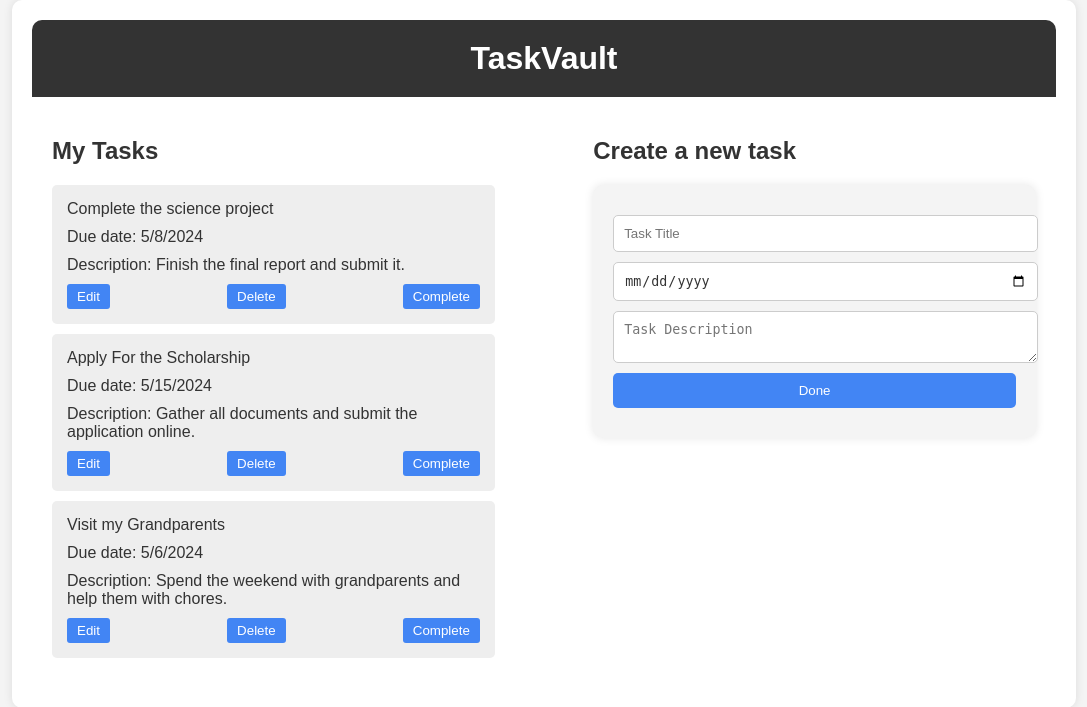
After one commit to osamanazar47/TaskVault, a Flask app: template Frontend/templates/user_tasks.html in a window 1280 px wide. The commit adds this page. Shown: the top 707 px of the page, without its empty margins (96-1183 px from the left). Run offline with Flask 3, Linux system fonts and the light colour scheme; the template is opened without the code that fills it, so the values that code supplies are empty.

Commit message:
created the html pages of the app

```diff
--- /dev/null
+++ b/Frontend/css/user_tasks.css
@@ -0,0 +1,112 @@
+/* General Styling */
+body {
+    font-family: Arial, sans-serif;
+    background-color: #f4f4f4;
+    color: #333;
+    margin: 0;
+    padding: 0;
+}
+
+/* Tasks Page Styling */
+.tasks-container {
+    width: 80%;
+    margin: auto;
+    overflow: hidden;
+    padding: 20px;
+    background-color: #fff;
+    box-shadow: 0 0 10px rgba(0, 0, 0, 0.1);
+    border-radius: 10px;
+}
+
+header {
+    text-align: center;
+    padding: 20px 0;
+    background-color: #333;
+    color: white;
+    border-radius: 10px 10px 0 0;
+}
+
+header h1 {
+    margin: 0;
+}
+
+main {
+    display: flex;
+    justify-content: space-between;
+    padding: 20px;
+}
+
+.tasks-section, .new-task-section {
+    width: 45%;
+}
+
+.tasks-section h2, .new-task-section h2 {
+    margin-bottom: 20px;
+    color: #333;
+}
+
+.tasks-list .task-item {
+    background: #eee;
+    padding: 15px;
+    margin: 10px 0;
+    border-radius: 5px;
+    display: flex;
+    flex-direction: column;
+}
+
+.task-title, .task-due-date, .task-desc {
+    margin: 0 0 10px;
+}
+
+.task-buttons {
+	font-family: Arial, Helvetica, sans-serif;
+	font-style: italic;
+    display: flex;
+    justify-content: space-between;
+}
+
+.task-item button {
+    background: #4285f4;
+    border: none;
+    color: white;
+    padding: 5px 10px;
+    cursor: pointer;
+    border-radius: 3px;
+    transition: background 0.3s ease;
+}
+
+.task-item button:hover {
+    background: #357ae8;
+}
+
+.new-task-section form {
+    background: #f4f4f4;
+    padding: 20px;
+    border-radius: 10px;
+    box-shadow: 0 0 10px rgba(0, 0, 0, 0.1);
+}
+
+.new-task-section input, .new-task-section textarea, .new-task-section button {
+    display: block;
+    width: 100%;
+    margin: 10px 0;
+    padding: 10px;
+    border-radius: 5px;
+    border: 1px solid #ccc;
+}
+
+.new-task-section input, .new-task-section textarea {
+    background: #fff;
+    color: #333;
+}
+
+.new-task-section button {
+    background: #4285f4;
+    color: white;
+    cursor: pointer;
+    border: none;
+}
+
+.new-task-section button:hover {
+    background: #357ae8;
+}
--- a/Frontend/templates/main.html
+++ b/Frontend/templates/landing_page.html
@@ -4,7 +4,7 @@
     <meta charset="UTF-8">
     <meta name="viewport" content="width=device-width, initial-scale=1.0">
     <title>TaskVault</title>
-    <link rel="stylesheet" href="css/styles.css">
+    <link rel="stylesheet" href="../css/styles.css">
 </head>
 <body>
     <header class="header">
--- /dev/null
+++ b/Frontend/templates/user_tasks.html
@@ -0,0 +1,61 @@
+<!DOCTYPE html>
+<html lang="en">
+<head>
+    <meta charset="UTF-8">
+    <title>TaskVault</title>
+    <link rel="stylesheet" href="../css/user_tasks.css">
+</head>
+<body>
+    <div class="tasks-container">
+        <header>
+            <h1>TaskVault</h1>
+        </header>
+        <main>
+            <div class="tasks-section">
+                <h2>My Tasks</h2>
+                <div class="tasks-list">
+                    <div class="task-item">
+                        <p class="task-title">Complete the science project</p>
+                        <p class="task-due-date">Due date: 5/8/2024</p>
+                        <p class="task-desc">Description: Finish the final report and submit it.</p>
+                        <div class="task-buttons">
+                            <button class="edit-btn">Edit</button>
+                            <button class="delete-btn">Delete</button>
+                            <button class="complete-btn">Complete</button>
+                        </div>
+                    </div>
+                    <div class="task-item">
+                        <p class="task-title">Apply For the Scholarship</p>
+                        <p class="task-due-date">Due date: 5/15/2024</p>
+                        <p class="task-desc">Description: Gather all documents and submit the application online.</p>
+                        <div class="task-buttons">
+                            <button class="edit-btn">Edit</button>
+                            <button class="delete-btn">Delete</button>
+                            <button class="complete-btn">Complete</button>
+                        </div>
+                    </div>
+                    <div class="task-item">
+                        <p class="task-title">Visit my Grandparents</p>
+                        <p class="task-due-date">Due date: 5/6/2024</p>
+                        <p class="task-desc">Description: Spend the weekend with grandparents and help them with chores.</p>
+                        <div class="task-buttons">
+                            <button class="edit-btn">Edit</button>
+                            <button class="delete-btn">Delete</button>
+                            <button class="complete-btn">Complete</button>
+                        </div>
+                    </div>
+                </div>
+            </div>
+            <div class="new-task-section">
+                <h2>Create a new task</h2>
+                <form class="new-task-form">
+                    <input type="text" name="title" placeholder="Task Title" required>
+                    <input type="date" name="due_date" required>
+                    <textarea name="description" placeholder="Task Description"></textarea>
+                    <button type="submit">Done</button>
+                </form>
+            </div>
+        </main>
+    </div>
+</body>
+</html>
```
Also changed, not shown: Frontend/css/landing_page.css (renamed from Frontend/css/styles.css).
